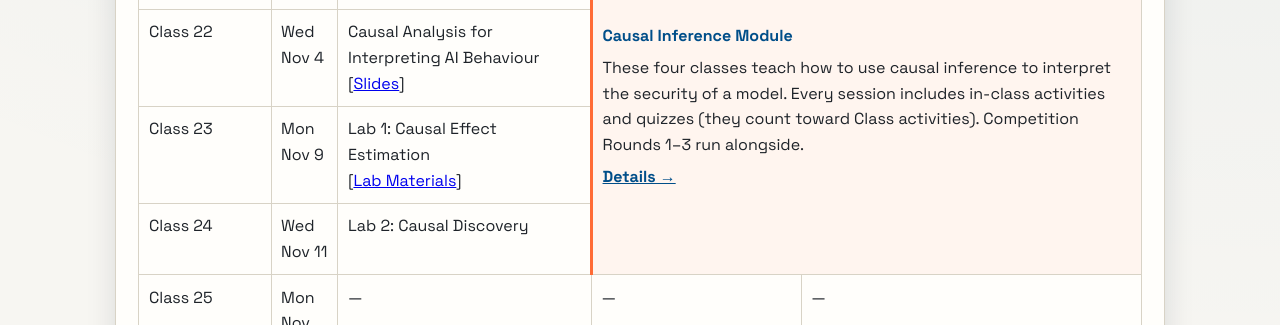
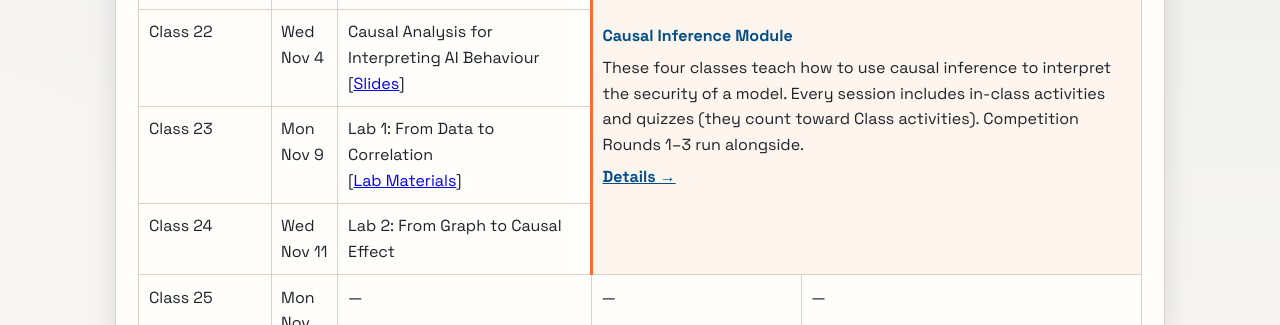
Before and after one commit to TAI4SE/TAI4SE.github.io, a plain HTML site: page index.html in a window 1280 px wide. Shown: the part 3259-3584 px from the top of the page. Drawn offline with Linux system fonts and the light colour scheme.

Commit message:
Rename causal module Lab 1 and Lab 2
Co-Authored-By: Claude Opus 5.5 <noreply@anthropic.com>

```diff
--- a/index.html
+++ b/index.html
@@ -266,12 +266,12 @@
               <tr>
                 <td>Class 23</td>
                 <td>Mon Nov 9</td>
-                <td>Lab 1: Causal Effect Estimation<br>[<a href="https://drive.google.com/file/d/1ltupNoFeKDmTqHaN5S24tAcSfZdqkC6i/view?usp=sharing" target="_blank" rel="noopener noreferrer">Lab Materials</a>]</td>
+                <td>Lab 1: From Data to Correlation<br>[<a href="https://drive.google.com/file/d/1ltupNoFeKDmTqHaN5S24tAcSfZdqkC6i/view?usp=sharing" target="_blank" rel="noopener noreferrer">Lab Materials</a>]</td>
               </tr>
               <tr>
                 <td>Class 24</td>
                 <td>Wed Nov 11</td>
-                <td>Lab 2: Causal Discovery</td>
+                <td>Lab 2: From Graph to Causal Effect</td>
               </tr>
               <tr>
                 <td>Class 25</td>
```
